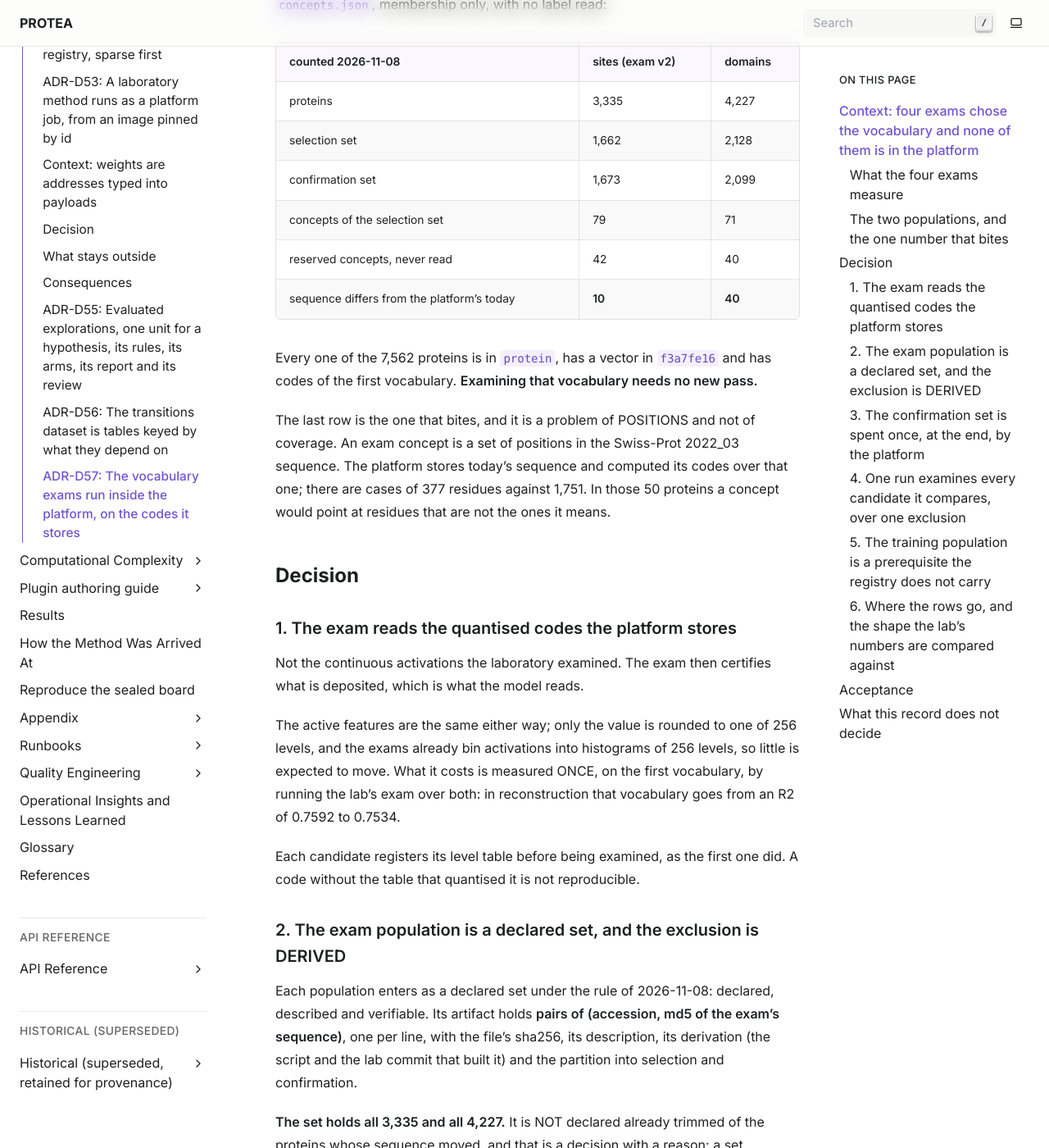
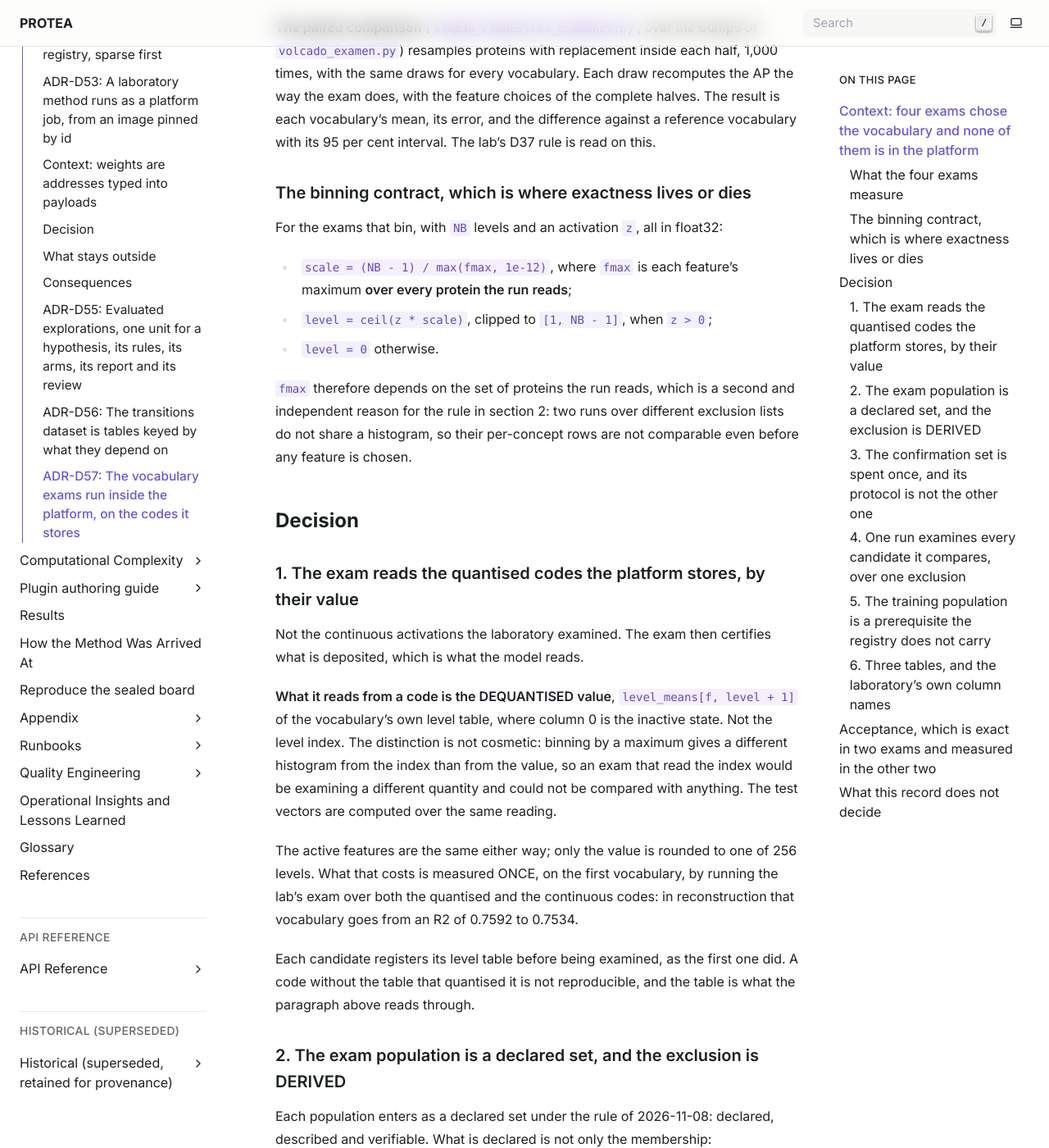
Before and after one commit to frapercan/PROTEA, a Sphinx documentation site: the page built from docs/source/adr/D57-vocabulary-exams-inside-the-platform.rst, in a window 1280 px wide and 1400 px high, scrolled down 2049 px. Shown: the whole window at 82% size. Built offline with Sphinx 7.4.7, drawn with Linux system fonts in a browser that asks for light colours; some of the changed text lies outside the part shown.

Commit message:
La revision del laboratorio corrige el ADR en seis sitios
Y uno de los seis es mi error de siempre: escribi que los examenes agrupan en
histogramas de 256 niveles, que es cierto SOLO de sitios. Dominios agrupa en 64
y los dos de grupo no agrupan: usan la AP exacta escalonada con los empates
juntos. La nota de la que lo saque hablaba solo de sitios, y lo lleve a los
cuatro. Es la misma forma que el fuera de eje de esta manana.

Lo que entra con la revision:

- el contrato del agrupado, con su formula, y que fmax depende de las proteinas
  que la corrida lee. Eso da una segunda razon independiente para comparar solo
  corridas con la misma lista de excluidas: dos listas distintas no comparten
  histograma;
- que el examen lee el valor DESCUANTIZADO, level_means[f, nivel + 1], y no el
  indice de nivel. Agrupar por el maximo da otro histograma con el indice que
  con el valor;
- chosen_on y measured_on en vez de un solo half, porque los dos protocolos son
  estimadores distintos y una sola columna imprimiria el mismo valor para los
  dos;
- los conceptos como datos declarados del examen, con su sha256: sites.parquet,
  instances.parquet y concepts.json;
- los nombres exactos del laboratorio, en una tabla de correspondencia, y la
  tercera tabla: vocabulary_exam_choice. El rasgo elegido son DOS, uno por
  sentido, y los extras eligen por su cuenta con su nivel umbral. Eso no cabe
  en un JSONB;
- la aceptacion partida en dos: exacta en los dos de un rasgo (histogramas bit a
  bit primero, luego la AP en doble a 1e-12) y contra un suelo MEDIDO en los dos
  de grupo, porque la regresion es L-BFGS de torch y solo es identica con la
  misma implementacion y el mismo dispositivo. El suelo se mide corriendo el
  examen del laboratorio dos veces, una por dispositivo. Una tolerancia elegida
  a mano seria un numero sin poblacion detras.

```diff
--- a/docs/source/adr/D57-vocabulary-exams-inside-the-platform.rst
+++ b/docs/source/adr/D57-vocabulary-exams-inside-the-platform.rst
@@ -4,8 +4,9 @@ ADR-D57: The vocabulary exams run inside the platform, on the codes it stores
 :Status: Proposed. The three questions it turns on were decided by the author on
          2026-11-08 and are recorded in the laboratory's design note
          (``agent-farm plans/DISENO-EXAMENES-VOCABULARIO.md`` at ``f334758``).
-         The schema and the invariants below are this record's own and are for
-         review.
+         The schema and the invariants below are this record's own, reviewed once
+         by the laboratory session on 2026-11-08 and corrected by that review in
+         six places, each marked where it lands.
 :Date: 2026-11-08
 :Author: Francisco Miguel Pérez Canales
 :Phase: platform consolidation (the lab's research enters the platform)
@@ -34,23 +35,32 @@ specification: where they differ, the scripts are right.
 1. **Domains** (``step11_dominios.py``). For each domain concept of Swiss-Prot
    2022_03 (``DOMAIN``, ``REPEAT``, ``ZN_FING``, ``DNA_BIND``, by name) and each
    feature of the vocabulary, residues are ranked by the feature's activation and
-   the **average precision per residue** is counted. The feature is chosen on one
-   half of the proteins and measured on the other, both ways round, and averaged.
-   The mean is over the concepts that were read. It also reports F1 per instance,
-   detection, coverage and borders, but the rule uses the AP.
-2. **Sites** (``step7_localization.py``, exam v2). The same, over the site
-   concepts: active sites, binding sites (also per frequent ligand), catalytic
-   residues and the remaining Swiss-Prot 2022_03 feature types that mark
-   residues, separated by evidence class. The AP is computed from histograms of
-   256 levels of each feature's maximum in the exam, and residues where the
-   feature is not active share the last place.
+   the **average precision per residue** is counted, over a histogram of **64**
+   levels. The feature is chosen on one sub-half of the proteins and measured on
+   the other, both ways round, and averaged. The mean is over the concepts that
+   were read. It also reports F1 per instance, detection, coverage and borders,
+   but the rule uses the AP.
+2. **Sites** (``step7_localization.py``, the second site exam). The same, over
+   the site concepts: active sites, binding sites (also per frequent ligand),
+   catalytic residues and the remaining Swiss-Prot 2022_03 feature types that
+   mark residues, separated by evidence class. Its histogram has **256** levels,
+   and residues where the feature is not active share the last place.
 3. **Domains in a group** (``step22_dominios_grupo.py``, n = 10). On the
    selection half, the n features with the largest difference between their mean
    activation inside and outside the concept are chosen, a logistic regression is
    fitted over them (standardised, L2 1e-4, L-BFGS) and the AP per residue of its
-   score is measured on the other half, with ties together.
+   score is measured on the other half. **This one does not bin:** it computes the
+   exact step-wise AP with ties together, the way scikit-learn does.
 4. **Sites in a group** (``step23_sitios_grupo.py``). The same, as a curve over
-   n = 1, 2, 5, 10, 20 and 50 (SAEBench's sizes). Reported without a rule.
+   n = 1, 2, 5, 10, 20 and 50 (SAEBench's sizes), also with the exact AP.
+   Reported without a rule.
+
+**The number of levels is per exam and was nearly written as one number for all
+four.** The first draft of this record said the exams bin into 256 levels, which
+is true of sites only: domains uses 64 and the two group exams do not bin at all.
+The error has the shape this project keeps meeting, and met twice on the same day
+in another table: a measurement taken on one case and carried to the others
+because the note it came from only described that case.
 
 **The paired comparison** (``step38_remuestreo_examenes.py``, over the dumps of
 ``volcado_examen.py``) resamples proteins with replacement inside each half,
@@ -60,73 +70,60 @@ result is each vocabulary's mean, its error, and the difference against a
 reference vocabulary with its 95 per cent interval. The lab's D37 rule is read
 on this.
 
-The two populations, and the one number that bites
-^^^^^^^^^^^^^^^^^^^^^^^^^^^^^^^^^^^^^^^^^^^^^^^^^^
+The binning contract, which is where exactness lives or dies
+^^^^^^^^^^^^^^^^^^^^^^^^^^^^^^^^^^^^^^^^^^^^^^^^^^^^^^^^^^^^
 
-Both were built once and frozen. Counted on 2026-11-08 from ``split.parquet``
-and ``concepts.json``, membership only, with no label read:
+For the exams that bin, with ``NB`` levels and an activation ``z``, all in
+float32:
 
-.. list-table::
-   :header-rows: 1
+* ``scale = (NB - 1) / max(fmax, 1e-12)``, where ``fmax`` is each feature's
+  maximum **over every protein the run reads**;
+* ``level = ceil(z * scale)``, clipped to ``[1, NB - 1]``, when ``z > 0``;
+* ``level = 0`` otherwise.
 
-   * - counted 2026-11-08
-     - sites (exam v2)
-     - domains
-   * - proteins
-     - 3,335
-     - 4,227
-   * - selection set
-     - 1,662
-     - 2,128
-   * - confirmation set
-     - 1,673
-     - 2,099
-   * - concepts of the selection set
-     - 79
-     - 71
-   * - reserved concepts, never read
-     - 42
-     - 40
-   * - sequence differs from the platform's today
-     - **10**
-     - **40**
-
-Every one of the 7,562 proteins is in ``protein``, has a vector in ``f3a7fe16``
-and has codes of the first vocabulary. **Examining that vocabulary needs no new
-pass.**
-
-The last row is the one that bites, and it is a problem of POSITIONS and not of
-coverage. An exam concept is a set of positions in the Swiss-Prot 2022_03
-sequence. The platform stores today's sequence and computed its codes over that
-one; there are cases of 377 residues against 1,751. In those 50 proteins a
-concept would point at residues that are not the ones it means.
+``fmax`` therefore depends on the set of proteins the run reads, which is a
+second and independent reason for the rule in section 2: two runs over different
+exclusion lists do not share a histogram, so their per-concept rows are not
+comparable even before any feature is chosen.
 
 Decision
 ~~~~~~~~
 
-1. The exam reads the quantised codes the platform stores
-^^^^^^^^^^^^^^^^^^^^^^^^^^^^^^^^^^^^^^^^^^^^^^^^^^^^^^^^^
+1. The exam reads the quantised codes the platform stores, by their value
+^^^^^^^^^^^^^^^^^^^^^^^^^^^^^^^^^^^^^^^^^^^^^^^^^^^^^^^^^^^^^^^^^^^^^^^^^
 
 Not the continuous activations the laboratory examined. The exam then certifies
 what is deposited, which is what the model reads.
 
+**What it reads from a code is the DEQUANTISED value**, ``level_means[f, level +
+1]`` of the vocabulary's own level table, where column 0 is the inactive state.
+Not the level index. The distinction is not cosmetic: binning by a maximum gives
+a different histogram from the index than from the value, so an exam that read
+the index would be examining a different quantity and could not be compared with
+anything. The test vectors are computed over the same reading.
+
 The active features are the same either way; only the value is rounded to one of
-256 levels, and the exams already bin activations into histograms of 256 levels,
-so little is expected to move. What it costs is measured ONCE, on the first
-vocabulary, by running the lab's exam over both: in reconstruction that
-vocabulary goes from an R2 of 0.7592 to 0.7534.
+256 levels. What that costs is measured ONCE, on the first vocabulary, by running
+the lab's exam over both the quantised and the continuous codes: in
+reconstruction that vocabulary goes from an R2 of 0.7592 to 0.7534.
 
 Each candidate registers its level table before being examined, as the first one
-did. A code without the table that quantised it is not reproducible.
+did. A code without the table that quantised it is not reproducible, and the
+table is what the paragraph above reads through.
 
 2. The exam population is a declared set, and the exclusion is DERIVED
 ^^^^^^^^^^^^^^^^^^^^^^^^^^^^^^^^^^^^^^^^^^^^^^^^^^^^^^^^^^^^^^^^^^^^^^
 
 Each population enters as a declared set under the rule of 2026-11-08: declared,
-described and verifiable. Its artifact holds **pairs of (accession, md5 of the
-exam's sequence)**, one per line, with the file's sha256, its description, its
-derivation (the script and the lab commit that built it) and the partition into
-selection and confirmation.
+described and verifiable. What is declared is not only the membership:
+
+* the **pairs of (accession, md5 of the exam's sequence)**, one per line, with
+  the file's sha256 and the partition into selection and confirmation;
+* the **concepts**, because they are exam data and not metadata:
+  ``sites.parquet`` (1,986,242 rows), ``instances.parquet`` (10,070 instances)
+  and ``concepts.json``, which carries each concept's role, its ``read_before``
+  mark and the small ones. Each with its own sha256;
+* the derivation: the script and the laboratory commit that built them.
 
 **The set holds all 3,335 and all 4,227.** It is NOT declared already trimmed of
 the proteins whose sequence moved, and that is a decision with a reason: a set
@@ -144,23 +141,38 @@ Two consequences, and they are what makes a comparison between two runs valid:
   either the comparison is restricted to the proteins common to both or the
   reference is examined again in that same run. Comparing rows from two runs with
   different lists is the defect this project keeps meeting under another name: a
-  level named by fewer fields than vary. The run therefore records the sha256 of
+  level named by fewer fields than vary. And by the binning contract above the
+  two runs do not even share a histogram. The run therefore records the sha256 of
   its sorted exclusion list, so two runs can be checked against each other by one
   value instead of by a list.
 * **The test vectors are computed for the list the exam's event names**, never
   for "the 50 of today".
 
-3. The confirmation set is spent once, at the end, by the platform
-^^^^^^^^^^^^^^^^^^^^^^^^^^^^^^^^^^^^^^^^^^^^^^^^^^^^^^^^^^^^^^^^^^
+3. The confirmation set is spent once, and its protocol is not the other one
+^^^^^^^^^^^^^^^^^^^^^^^^^^^^^^^^^^^^^^^^^^^^^^^^^^^^^^^^^^^^^^^^^^^^^^^^^^^^
 
 With the candidates and the rule written down before, which is the lab's D39.
-The feature of each concept is chosen on the WHOLE selection set and measured on
-the confirmation proteins. The reserved concepts, never read, give a second and
-separate reading, of concepts nobody has seen. In sites, the two families that
-were looked at before the exam was frozen are reported apart.
-
 That is the number of the thesis. Until then everything is read on the selection
 set.
+
+The two protocols differ, so a run states ``chosen_on`` and ``measured_on`` and
+not only which half it sits in. A single ``half`` column would print the same
+value for two different estimators:
+
+* **on the selection set**, the feature is chosen on one sub-half and measured on
+  the other, in both directions, and the two are averaged;
+* **on the confirmation set**, the feature is chosen on the WHOLE selection set
+  and measured on the confirmation proteins, in one direction only. In the group
+  exams the regression is fitted on the selection set.
+
+``fmax`` in a confirmation run is computed over every protein the run reads. It
+uses no labels, so it filters nothing and cannot leak the half it is about to
+measure.
+
+The reserved concepts, never read, are a **second run** and not a second mean on
+the same row: the set of concepts is part of the declared population and enters
+the run's key, so every row carries one mean. In sites, the two families that
+were looked at before the exam was frozen are reported apart the same way.
 
 4. One run examines every candidate it compares, over one exclusion
 ^^^^^^^^^^^^^^^^^^^^^^^^^^^^^^^^^^^^^^^^^^^^^^^^^^^^^^^^^^^^^^^^^^^
@@ -200,56 +212,136 @@ Both enter as declared artifacts with their sha256 rather than as rows: the ten
 million ids of a sample are a file, and copying them into a table buys nothing
 the digest does not already give.
 
-6. Where the rows go, and the shape the lab's numbers are compared against
-^^^^^^^^^^^^^^^^^^^^^^^^^^^^^^^^^^^^^^^^^^^^^^^^^^^^^^^^^^^^^^^^^^^^^^^^^^
+6. Three tables, and the laboratory's own column names
+^^^^^^^^^^^^^^^^^^^^^^^^^^^^^^^^^^^^^^^^^^^^^^^^^^^^^^
 
-Two tables, and the per-concept numbers live in the database and not in a
-parquet beside it. The author's aim is that the result be visible and deposited
-in the platform, and a figure that can only be read by downloading a file is
-deposited but not visible. The volume does not argue otherwise: about 230
-concepts per vocabulary and exam.
+The per-concept numbers live in the database and not in a parquet beside it. The
+author's aim is that the result be visible and deposited in the platform, and a
+figure that can only be read by downloading a file is deposited but not visible.
+The volume does not argue otherwise: about 230 concepts per vocabulary and exam.
 
-``vocabulary_exam_run``, one row per (vocabulary, exam, half, population):
+``vocabulary_exam_run``, one row per (vocabulary, exam, protocol, population,
+concept set):
 
 * the vocabulary (``model_weights``, ``RESTRICT``) and the exam, one of
   ``domains``, ``sites``, ``domains_group``, ``sites_group``;
-* ``n_features``, null for the two single-feature exams and the size of the group
-  for the other two, so a curve over six sizes is six runs and not one row with
-  six numbers;
-* the exam population (``query_set``), the half (``selection`` or
-  ``confirmation``), and whether the codes were quantised;
+* ``n`` and ``n_source`` for the group exams, null for the other two, so a curve
+  over six sizes is six runs and not one row with six numbers;
+* the exam population (``query_set``), the concept set, ``chosen_on``,
+  ``measured_on``, and whether the codes were quantised;
+* ``levels``: the number of histogram levels this exam used, null for the two
+  exact ones, because a run that cannot say it is a run nobody can reproduce;
 * the exclusions: the sorted list, its count and its sha256, and the sha256 of
   the training-population union that was applied;
-* the means the exam reports, and how many concepts were read;
+* the laboratory's own per-vocabulary figures: ``features``, ``features_on`` (or
+  ``features_on_in_exam`` in sites, ``features_used`` in the group exams),
+  ``concepts_read``, ``mean_ap_held_out``, ``median_lift_held_out`` in sites, and
+  ``mean_ap_held_out_grupo`` with ``mean_ap_held_out_uno`` in the group exams;
 * the dumps for the paired resampling, by uri and sha256;
 * its job, its code revision and the digests of everything it read.
 
-``vocabulary_exam_concept``, one row per (run, concept):
+``vocabulary_exam_concept``, one row per (run, concept). The column on the left
+is this table's; the one on the right is the laboratory's, read from its output
+and not coined here:
 
-* the concept, its kind, and whether it is reserved or was read before freezing;
-* the AP, which is the number the rule uses;
-* the counts the AP is over: proteins, positive residues, instances;
-* the feature chosen, and for the group exams the features chosen;
-* the extras the exams report: F1 per instance, detection, coverage, borders.
+.. list-table::
+   :header-rows: 1
 
-**The column names of the extras are the laboratory's**, and this record does not
-coin them. They are confirmed against the scripts' own output before the
-operation is written, so that the acceptance below is a row-by-row comparison and
-not a mapping exercise.
+   * - this table
+     - the laboratory's
+     - note
+   * - ``ap``
+     - ``ap_held_out``, ``ap_held_out_grupo``, ``ap_held_out_by_n[n]``
+     - the number the rule reads
+   * - ``ap_in_sample``
+     - ``ap_in_sample``
+     - sites only, and DESCRIPTIVE: the choice made within sample over both
+       sub-halves together. It is not the feature behind ``ap_held_out``
+   * - ``ap_single``
+     - ``ap_held_out_uno``
+     - the group exams, the exact AP of the first selected feature
+   * - ``base_rate``
+     - ``base_rate``
+     - all four
+   * - ``n_instances``
+     - ``instances``
+     - domains only
+   * - ``n_positive_residues``
+     - ``positives``
+     - sites and sites in a group
+   * - ``f1_instance``
+     - ``f1_held_out``
+     -
+   * - ``detection``
+     - ``detection_auroc_held_out``
+     -
+   * - ``coverage``
+     - ``residue_jaccard_held_out``
+     -
+   * - ``borders``
+     - ``boundary_iou_held_out``
+     -
+   * - ``group_size``
+     - ``group_size``
+     - two values, one per direction, each at most ``n``: only features with a
+       positive difference of means enter, or the first one if none does
+   * - ``reserved``, ``read_before``
+     - the role in ``concepts.json``
+     - whether the concept was never read, or was looked at before the freeze
 
-Acceptance
-~~~~~~~~~~
+There is no ``n_proteins`` column, because the laboratory does not write one per
+concept and a count this record invented would be a number with no counterpart
+to be accepted against.
 
-On the selection set, without the proteins whose sequence moved, the ported exam
-must give **the same AP, concept by concept**, as the laboratory's scripts run
-over the same quantised codes of the first vocabulary.
+A concept with no positives in both sub-halves has no ``ap_held_out`` and does
+not enter the mean. The row exists, with the AP null, because "measured and
+empty" and "not measured" are different facts and a missing row says neither.
 
-The exactness is available because the platform's quantised codes and the lab's
-reference encoder are identical bit for bit: zero differences over 309,370,880
-entries. So any difference that appears is in the exam and not in the code, which
-is what makes an exact criterion worth stating instead of a tolerance.
+``vocabulary_exam_choice``, one row per (run, concept, chosen_on_half, metric,
+rank): the feature, its threshold level where the metric has one, and its
+coefficient where the metric fits one. It exists because **the chosen feature is
+two, not one**: the single-feature AP is ``(a1[argmax a0] + a0[argmax a1]) / 2``,
+so there is a feature chosen on sub-half 0 and measured on 1 and another the
+other way round, and today they survive only inside the dump. The extras choose
+independently of the AP: F1 and coverage each pick a (feature, level) per
+sub-half, borders reuse coverage's, and detection takes its own argmax. One table
+keyed by the metric holds all of them, and it answers the question a JSONB column
+could not: which feature did each vocabulary choose for the same concept.
 
-The runs of the lab's D37 and D38 do not serve as that criterion as they stand:
+Acceptance, which is exact in two exams and measured in the other two
+~~~~~~~~~~~~~~~~~~~~~~~~~~~~~~~~~~~~~~~~~~~~~~~~~~~~~~~~~~~~~~~~~~~~~
+
+On the selection set, without the proteins whose sequence moved, against the
+laboratory's scripts run over the same quantised codes of the first vocabulary.
+
+Exactness is available at all because the platform's quantised codes and the
+lab's reference encoder are identical bit for bit: zero differences over
+309,370,880 entries. Any difference that appears is therefore in the exam.
+
+**Domains and sites: exact, and in two steps.** First the histograms compared bit
+for bit (``HA`` and ``hp_hist`` of the dump), because an AP that agrees over
+histograms that do not is two errors cancelling. Then the AP in double precision
+to 1e-12, concept by concept.
+
+**The two group exams: the selection exactly, the regression's AP against a
+measured floor.** The feature selection is a ranking of mean differences with ties
+broken by index, so it is deterministic and is required to be identical, as is
+``ap_held_out_uno``, which is an exact AP over the first selected feature. The
+regression is not: it is torch's L-BFGS (lr 1, max_iter 100, strong Wolfe, L2
+1e-4, standardised with the deviation clipped to 1e-6), and its result is
+bit-identical only under the same implementation on the same device. The
+laboratory fitted it on a card; the platform fits on CPU, where this project has
+already measured that a 1-ulp difference in a matmul changes which atom a k-WTA
+selects.
+
+So this record does not declare a tolerance for it. **The floor is measured
+first**, by running the laboratory's own group exam twice, once per device, over
+the same codes and the same selection, and the acceptance is that the platform
+agrees with the laboratory within that floor. A tolerance chosen by hand would be
+a number with no population behind it, which is the error this project has paid
+for more than once.
+
+The runs of the lab's D37 and D38 do not serve as the criterion as they stand:
 they include the 50 and they are continuous, not quantised.
 
 What this record does not decide
```
